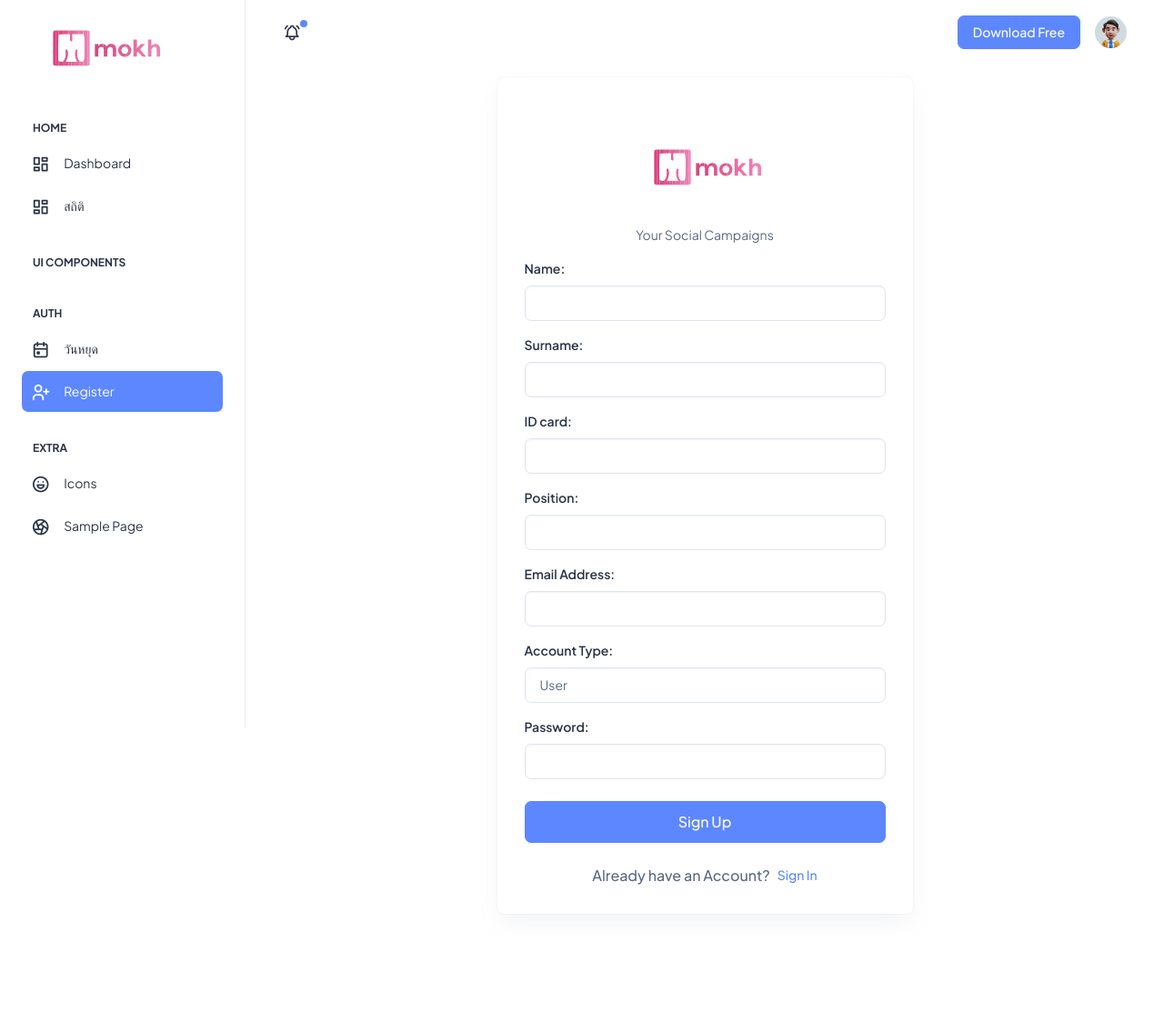
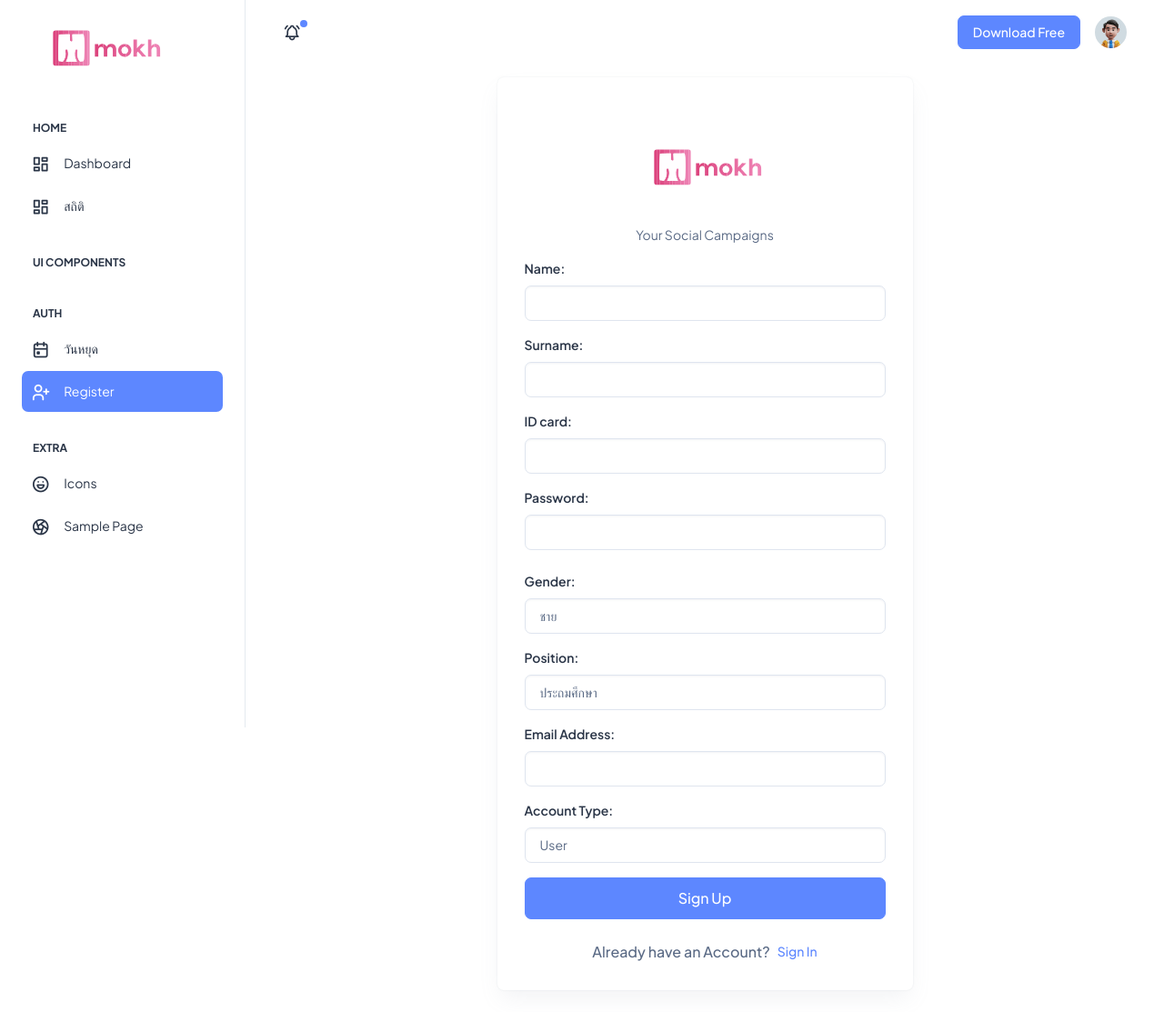
Before and after one commit to Fikei1151/mokh, a Flask app: page /register in a window 1280 px wide. Shown: the whole page at 91% size. Before the commit the page ends 1006 px from the top, so only its background shows below. Run offline with Flask 3, Linux system fonts and the light colour scheme; some libraries are stand-ins or nearby versions.

Commit message:
แก้ การเข้างาน

```diff
--- a/app.py
+++ b/app.py
@@ -17,7 +17,7 @@ from statistics_api import daily_statistics, weekly_statistics, monthly_statisti
 from api import *
 import urllib.parse
 from flask_migrate import Migrate
-import logging
+from apscheduler.schedulers.background import BackgroundScheduler
 from sqlalchemy import func
 from pytz import timezone  # Import this
 import pytz
@@ -31,7 +31,7 @@ app.config['SQLALCHEMY_DATABASE_URI'] = 'postgresql://nzxygpbspgyhsc:3be6e47dafc
 
 #db.init_app(app)
 app.secret_key = os.urandom(24)
-scheduler = APScheduler()
+scheduler = BackgroundScheduler(timezone='Asia/Bangkok')
 migrate = Migrate(app, db)
 db.init_app(app)
 
@@ -77,6 +77,7 @@ def logout():
 @app.route('/register', methods=['GET', 'POST'])
 def register():
     if request.method == 'POST':
+        # รับค่าที่มาจากฟอร์ม
         id_card = request.form['id_card']
         password = request.form['password']
         name = request.form['name']
@@ -84,16 +85,18 @@ def register():
         position = request.form['position']
         email = request.form['email']
         account_type = request.form['account_type']
+        gender = request.form['gender']  # ใหม่
+        # ตรวจสอบว่ามีผู้ใช้ที่มีรหัสประจำตัวประชาชนนี้หรือไม่
         existing_user = User.query.get(id_card)
         if existing_user:
             flash('ID card already exists.', 'danger')
         else:
-            new_user = User(id_card=id_card, password=password, name=name, surname=surname, position=position, email=email, account_type=account_type)  # กำหนดค่าใหม่
+            # สร้างผู้ใช้ใหม่
+            new_user = User(id_card=id_card, password=password, name=name, surname=surname, position=position, email=email, account_type=account_type, gender=gender)
             db.session.add(new_user)
             db.session.commit()
             flash('Registration successful. Please log in.', 'success')
             return redirect(url_for('register'))
-            #return redirect(url_for('web_login'))
     return render_template('register.html')
 
 
@@ -467,6 +470,7 @@ def get_latest_checkout(id_card):
 
 
 
+
 def check_attendance():
     print("Checking attendance...")
     today = datetime.now(pytz.timezone('Asia/Bangkok')).date()
@@ -487,21 +491,14 @@ def check_attendance():
             absence = Attendance(employee_id=user.id_card, check_in_timestamp=today, check_out_timestamp=today, status='ขาด')
             db.session.add(absence)
             print(f"User {user.id_card} is absent")
-
-
-    scheduler.add_job(id='attendance_check_job', func=check_attendance, trigger='cron', day_of_week='mon-fri', hour=21, minute=00)
-    scheduler.init_app(app)
-    scheduler.start()
     db.session.commit()
-
-
     print(f"Finished checking attendance for {today}")
 
-scheduler.add_job(id='attendance_check_job', func=check_attendance, trigger='cron', day_of_week='mon-fri', hour=21, minute=00)
-scheduler.init_app(app)
+# ทำให้มั่นใจว่ามีแค่งานเดียวใน scheduler
+if not scheduler.get_job('attendance_check_job'):
+    scheduler.add_job(id='attendance_check_job', func=check_attendance, trigger='cron', day_of_week='mon-fri', hour=21, minute=0)
+
 scheduler.start()
-
-
 if __name__ == '__main__':
     with app.app_context():
         db.create_all()
--- a/templates/profile.html
+++ b/templates/profile.html
@@ -10,6 +10,11 @@
             <th scope="row">ไอดี</th>
             <td>{{ user.id_card }}</td>
           </tr>
+          <tr>
+            <th scope="row">เพศ</th>
+            <td>{{ user.gender }}</td>
+        </tr>
+
           <tr>
             <th scope="row">ตำแหน่ง</th>
             <td>{{ user.position }}</td>
--- a/templates/register.html
+++ b/templates/register.html
@@ -31,10 +31,25 @@
                             <label for="id_card" class="form-label">ID card:</label>
                             <input type="text" class="form-control" id="id_card" name="id_card" required>
                         </div>
+                        <div class="mb-4">
+                            <label for="password" class="form-label">Password:</label>
+                            <input type="password" class="form-control" id="password" name="password" required>
+                        </div>
+                        <div class="mb-3">
+                            <label for="gender" class="form-label">Gender:</label>
+                            <select class="form-control" id="gender" name="gender">
+                                <option value="male">ชาย</option>
+                                <option value="female">หญิง</option>
+                            </select>
+                        </div>
                         <div class="mb-3">
                             <label for="position" class="form-label">Position:</label>
-                            <input type="text" class="form-control" id="position" name="position" required>
+                            <select class="form-control" id="position" name="position">
+                                <option value="primary">ประถมศึกษา</option>
+                                <option value="secondary">มัธยมศึกษา</option>
+                            </select>
                         </div>
+
                         <div class="mb-3">
                             <label for="email" class="form-label">Email Address:</label>
                             <input type="email" class="form-control" id="email" name="email" required>
@@ -47,10 +62,7 @@
                                 <option value="head_of_department">Head of Department</option>
                             </select>
                         </div>
-                        <div class="mb-4">
-                            <label for="password" class="form-label">Password:</label>
-                            <input type="password" class="form-control" id="password" name="password" required>
-                        </div>
+
                         <input type="submit" class="btn btn-primary w-100 py-8 fs-4 mb-4 rounded-2" value="Sign Up">
                     </form>
                     <div class="d-flex align-items-center justify-content-center">
```
